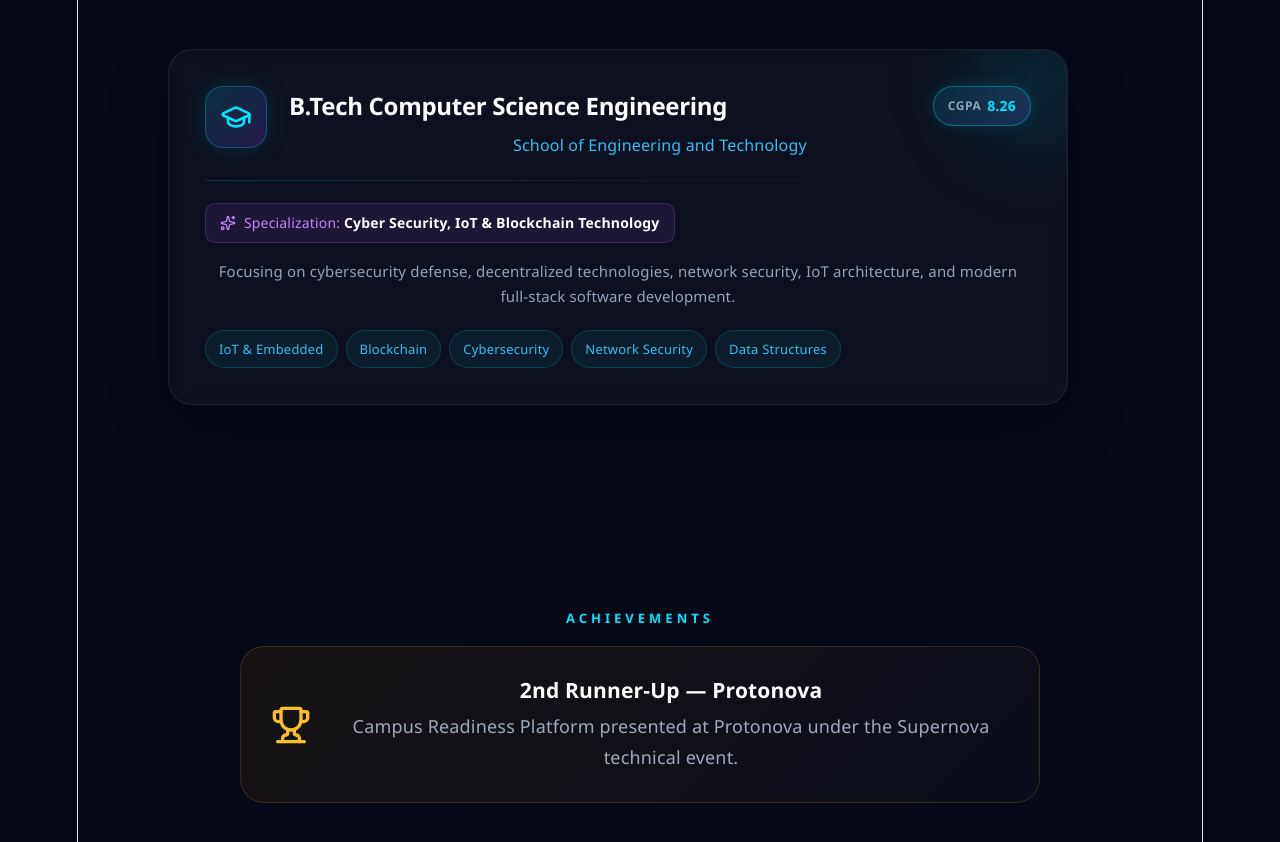
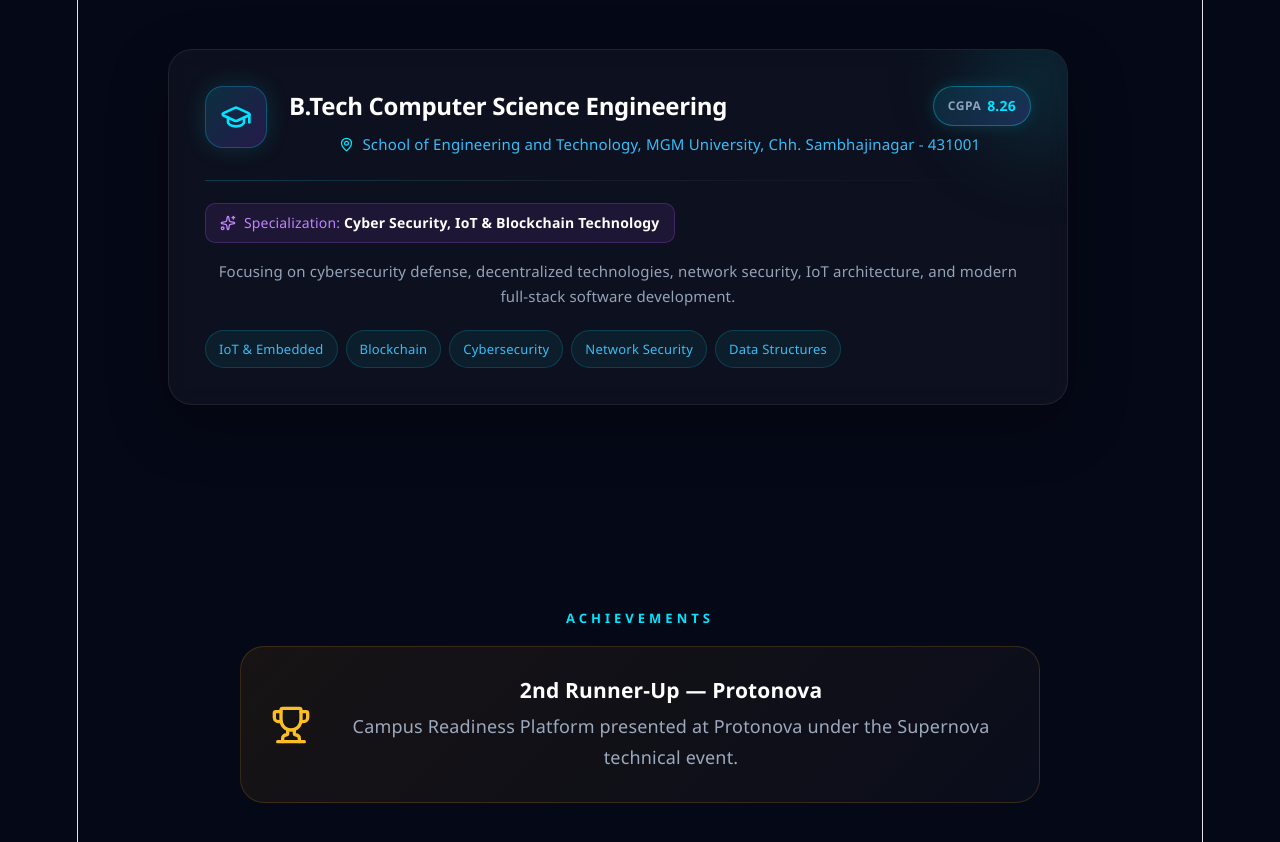
Before and after one commit to pawansolunke31-pixel/pawan-portfolio, a React (Vite) app: page / in a window 1280 px wide. Shown: the part 4060-4902 px from the top of the page. Built offline with nearby package versions, Linux system fonts and the light colour scheme.

Commit message:
Update institution details to School of Engineering and Technology, MGM University, Chh. Sambhajinagar - 431001 with location icon

```diff
--- a/src/App.css
+++ b/src/App.css
@@ -1034,9 +1034,19 @@ a {
 
 .education-school {
   color: #38bdf8;
-  font-size: 16px;
+  font-size: 15px;
   font-weight: 500;
   margin-bottom: 0;
+  display: inline-flex;
+  align-items: center;
+  gap: 8px;
+  line-height: 1.5;
+  flex-wrap: wrap;
+}
+
+.education-school svg {
+  color: #00e5ff;
+  flex-shrink: 0;
 }
 
 .education-divider {
--- a/src/App.jsx
+++ b/src/App.jsx
@@ -488,7 +488,10 @@ function App() {
           </div>
         </div>
 
-        <p className="education-school">School of Engineering and Technology</p>
+        <p className="education-school">
+          <MapPin size={15} />
+          School of Engineering and Technology, MGM University, Chh. Sambhajinagar - 431001
+        </p>
       </div>
     </div>
 
```
